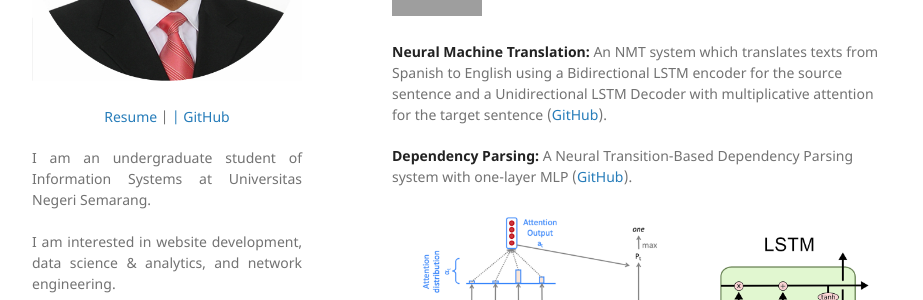
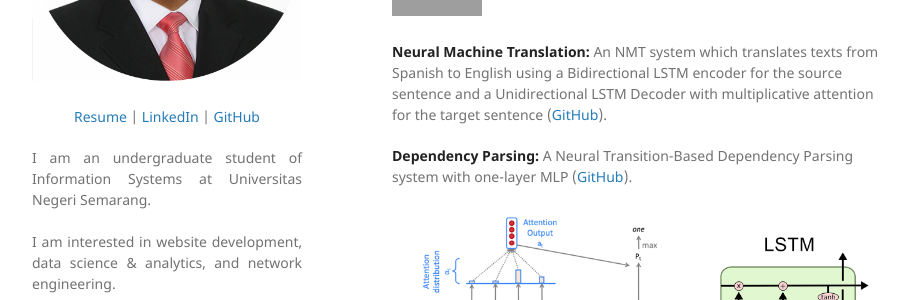
Before and after one commit to Faiqeh/DA_Portofolio, a Jekyll site: the page built from index.md, in a window 1280 px wide. Shown: the part 298-598 px from the top of the page, without its empty margins (178-1101 px from the left). Built offline with Jekyll 4.4.1, drawn with Linux system fonts in a browser that asks for light colours; our own code applies the rules of GitHub Pages for plain Markdown files; grey boxes are pictures that could not be loaded.

Commit message:
Update _config.yml

```diff
--- a/_config.yml
+++ b/_config.yml
@@ -5,7 +5,7 @@ logo: "/images/Pas-Red Circle Square (Jas Edit).png?raw=true"
 description:
   <p align="center">
   <a href="pdf/1. CV_Faiqi Nabil.pdf">Resume</a> |
-  <a href="hhttps://www.linkedin.com/in/faiqinabil/"</a> |
+  <a href="https://www.linkedin.com/in/faiqinabil">LinkedIn</a> |
   <a href="https://github.com/Faiqeh">GitHub</a>
   </p>
 
```
